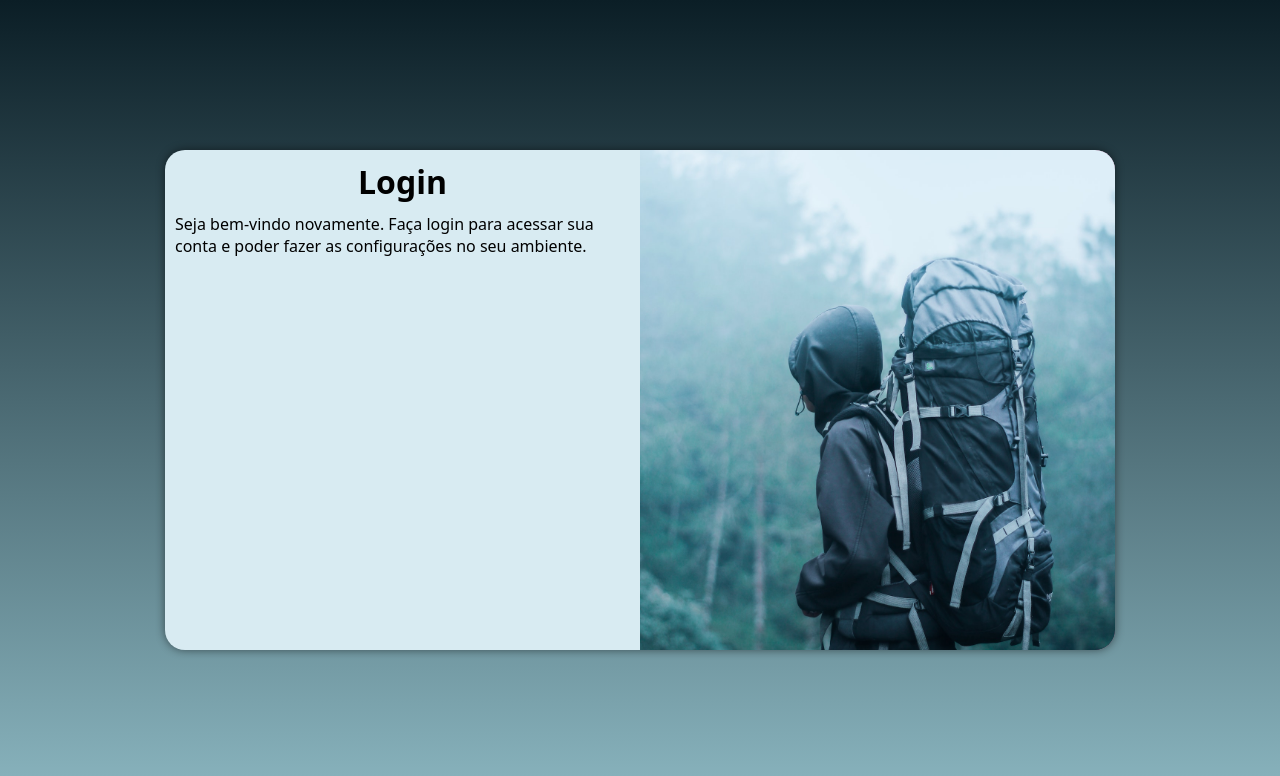
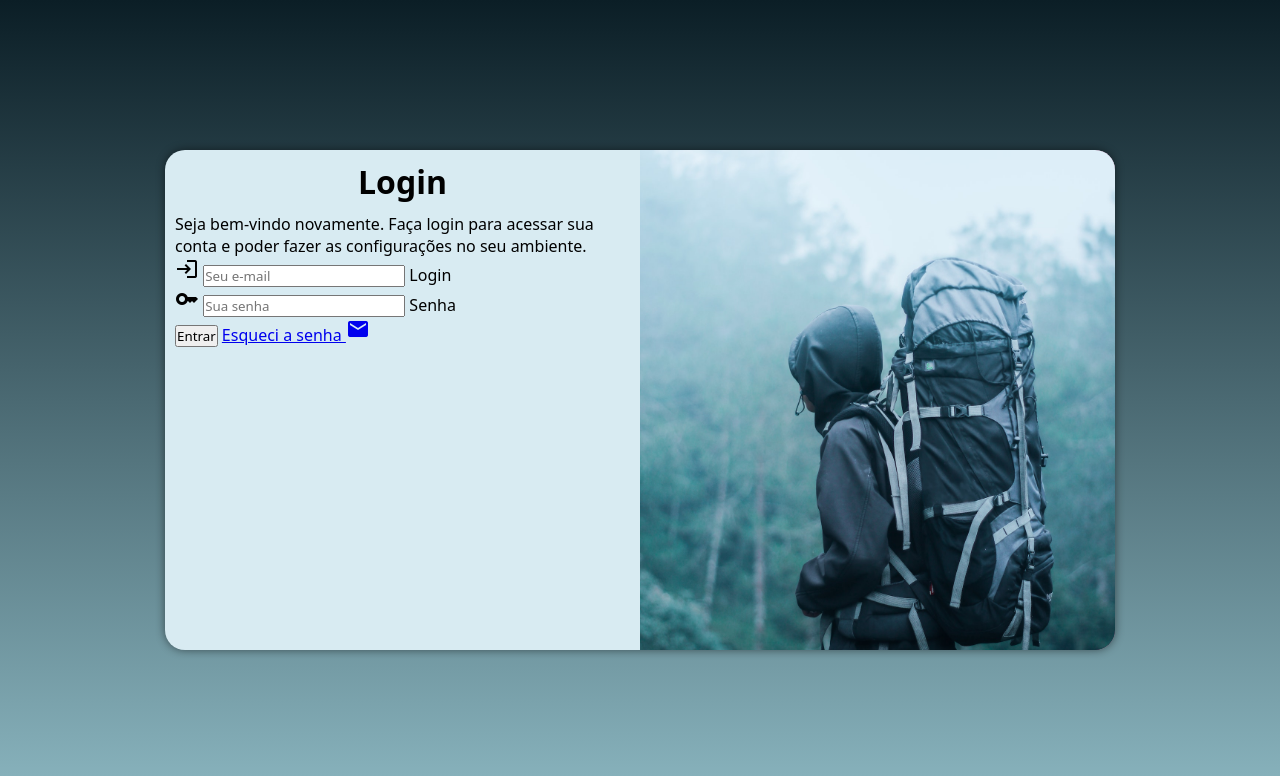
Before and after one commit to mpnmateus/telalogin, a plain HTML site: page assets/index.html in a window 1280 px wide. Drawn offline with Linux system fonts and the light colour scheme.

Commit message:
add formulário

```diff
--- a/assets/index.html
+++ b/assets/index.html
@@ -5,6 +5,7 @@
     <meta http-equiv="X-UA-Compatible" content="IE=edge">
     <meta name="viewport" content="width=device-width, initial-scale=1.0">
     <title>Login</title>
+    <link href="https://fonts.googleapis.com/icon?family=Material+Icons" rel="stylesheet">
     <link rel="stylesheet" href="estilo/estilos.css">
     <link rel="stylesheet" href="estilo/media-query.css">
 
@@ -19,7 +20,20 @@
                 <h1>Login</h1>
                 <p>Seja bem-vindo novamente. Faça login para acessar sua conta e poder fazer as configurações no seu ambiente.</p>
                 <form action="login.php" method="post" autocomplete="on">
-
+                    <div class="campo">
+                        <span class="material-icons">login</span>
+                        <input type="email" name="login" id="ilogin" placeholder="Seu e-mail" autocomplete="email" required maxlength="30">
+                        <label for="ilogin">Login</label>
+                    </div>
+                    <div class="campo">
+                        <span class="material-icons">key</span>
+                        <input type="password" name="senha" id="isenha" placeholder="Sua senha" autocomplete="current-password" required minlength="8" maxlength="20">
+                        <label for="isenha">Senha</label>
+                    </div>
+                    <input type="submit" value="Entrar">
+                    <a href="esqueci.html">
+                        Esqueci a senha <span class="material-icons">mail</span>
+                    </a>
                 </form>
             </div>
         </section>
```
